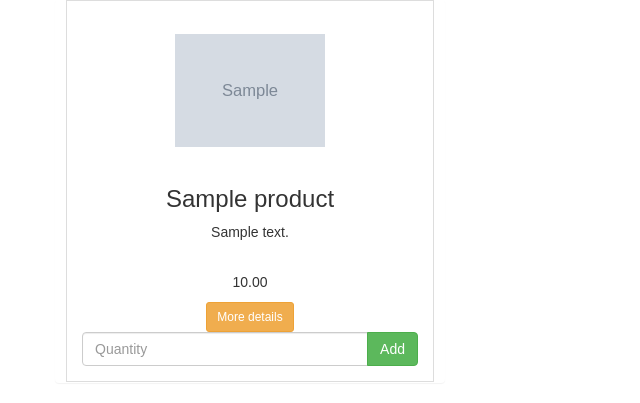
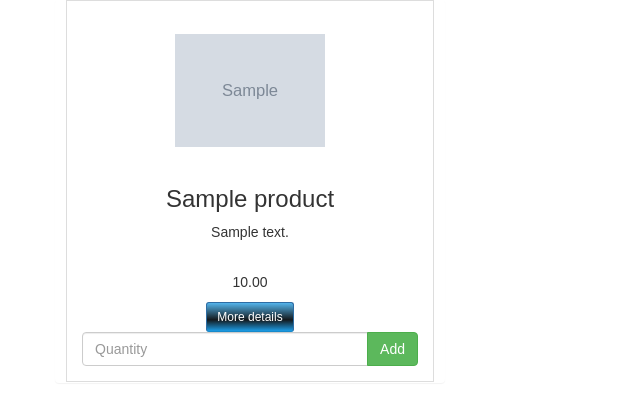
Before and after one commit to markofsuccess/fullstack-ecommerce, a Django app: page / in a window 1280 px wide. Shown: the part 1133-1536 px from the top of the page, without its empty margins (0-640 px from the left). Run offline with Django 3.2, Linux system fonts and the light colour scheme; tables that the repository leaves empty hold one stand-in row (values such as "Sample post"); grey boxes marked "Sample" are stand-in pictures; some libraries are stand-ins or nearby versions; some web fonts are replaced.

Commit message:
changed color of the details and return button

```diff
--- a/products/templates/product_details.html
+++ b/products/templates/product_details.html
@@ -16,7 +16,7 @@
     <form method="post" action="{% url 'index' %}">
         {% csrf_token %}
         <div class="return">
-            <button class="btn btn-warning btn-lg" type="submit">Return</button>
+            <button class="btn btn-primary btn-lg" type="submit">Return</button>
         </div>
     </form>
 </div>
--- a/products/templates/products.html
+++ b/products/templates/products.html
@@ -63,7 +63,7 @@
                 <form method="post" action="{% url 'details' product.id %}">
                     {% csrf_token %}
                     <div class="center">
-                        <button class="btn btn-warning btn-sm" type="submit">More details</button>
+                        <button class="btn btn-primary btn-sm" type="submit">More details</button>
                     </div>
                 </form>
 
```
